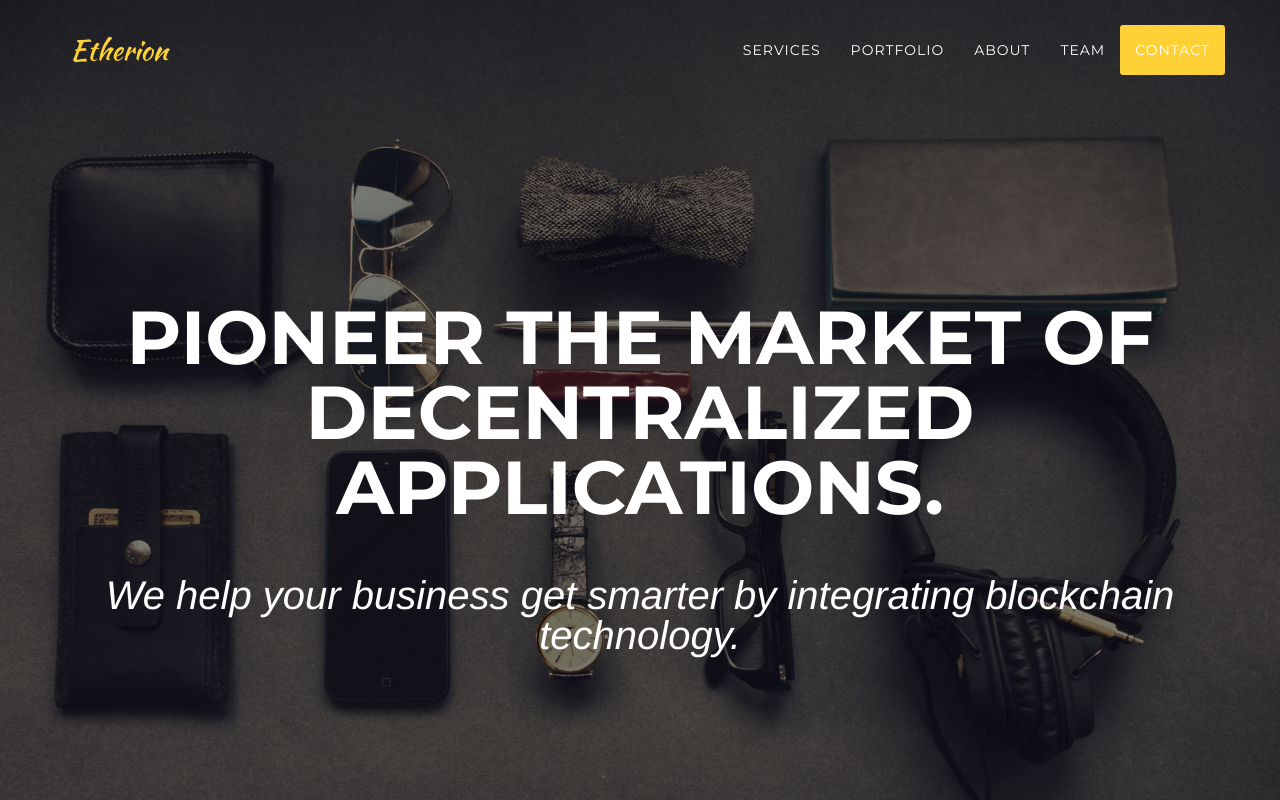
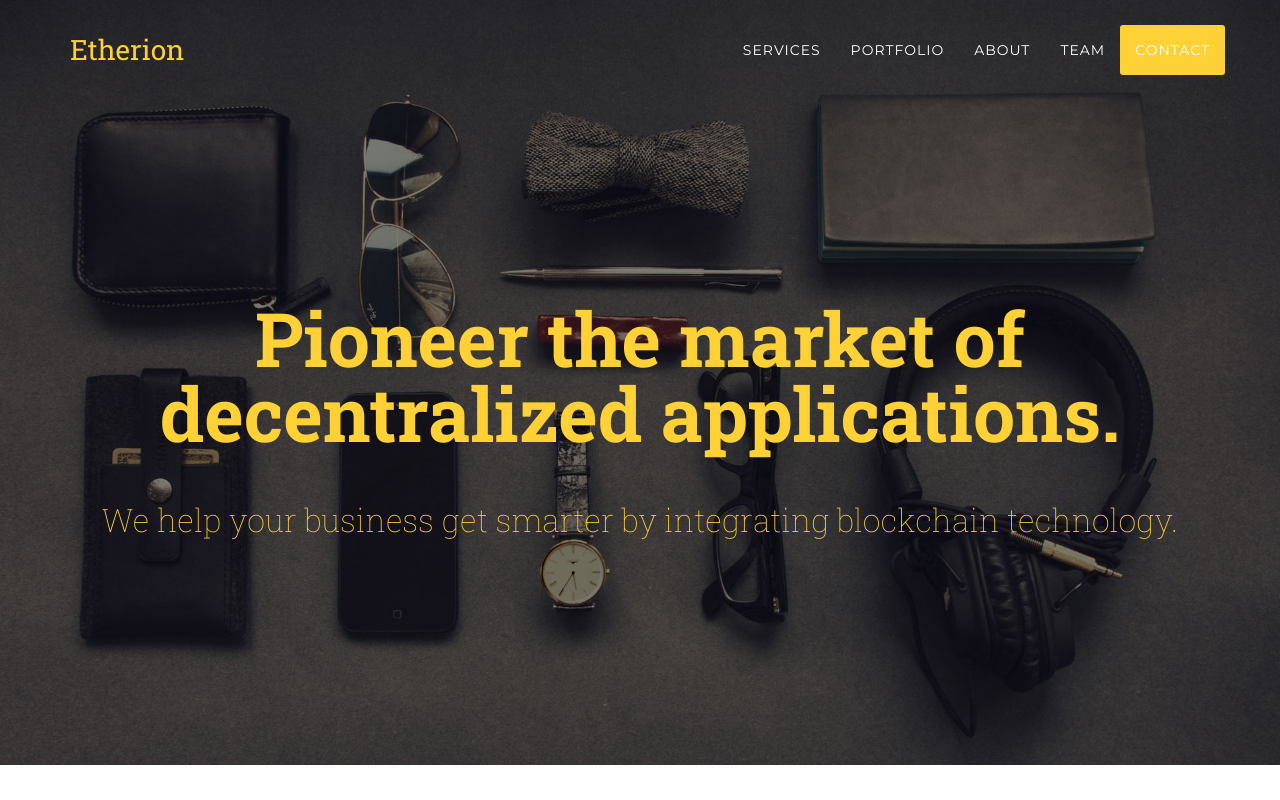
Before and after one commit to dpfbop/dpfbop.github.io, a plain HTML site: page index.html in a window 1280 px wide. Shown: the top 800 px of the page. Drawn offline with nearby package versions, Linux system fonts and the light colour scheme; files that its build step writes are made by us from their sources; a web font is replaced by a local one.

Commit message:
first version

```diff
--- a/less/agency.less
+++ b/less/agency.less
@@ -85,7 +85,7 @@ h1, h2, h3, h4, h5, h6 {
 	border-color: transparent;
 	.navbar-brand {
 		color: @brand-primary;
-		.script-font;
+		.body-font;
         &:hover,
         &:focus,
         &:active,
@@ -168,21 +168,21 @@ header {
 	background-position: center center;
 	.background-cover;
 	text-align: center;
-	color: white;
+	color: @brand-primary;
 	.intro-text {
 		padding-top: 100px;
 		padding-bottom: 50px;
 		.intro-lead-in {
-			.serif-font;
-			font-style: italic;
+			.body-font;
+			font-weight: 100;
 			font-size: 22px;
 			line-height: 22px;
 			margin-bottom: 25px;
 		}
 		.intro-heading {
-			.heading-font;
+			.body-font;
 			font-weight: 700;
-			font-size: 50px;
+			font-size: 40px;
 			line-height: 50px;
 			margin-bottom: 25px;
 		}
@@ -195,14 +195,14 @@ header {
 			padding-top: 300px;
 			padding-bottom: 200px;
 			.intro-lead-in {
-				.serif-font;
-				font-style: italic;
-				font-size: 40px;
+				.body-font;
+				font-weight: 100;
+				font-size: 32px;
 				line-height: 40px;
 				margin-bottom: 25px;
 			}
 			.intro-heading {
-				.heading-font;
+				.body-font;
 				font-weight: 700;
 				font-size: 75px;
 				line-height: 75px;
```
